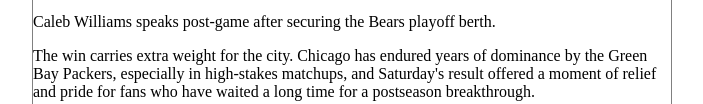
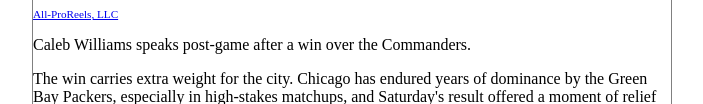
Before and after one commit to milanafshar/Interactive-Journalism, a plain HTML site: page index.html in a window 1280 px wide. Shown: the part 703-807 px from the top of the page, without its empty margins (288-991 px from the left). Drawn offline with Linux system fonts and the light colour scheme.

Commit message:
Feedback

```diff
--- a/index.html
+++ b/index.html
@@ -15,10 +15,15 @@
 <p id="intro"> The Chicago Bears made history on Saturday with a comeback playoff win over the Green Bay Packers. It marked one of the most significant victories in the long-running rivalry. After falling behind early, the Bears slowly battled back, scoring 25 points in the final quarter to seal the game transforming Soldier Field into a parade for the Chicago. </p>
 
 <img src="Caleb_Williams_(54858668366)_(cropped).jpg" width="100%" alt="Caleb Williams speaks post-game  after securing the Bears playoff berth."/>
-<p> Caleb Williams speaks post-game after securing the Bears playoff berth.
+
+<!--picture socurce-->
+ <p style="font-size: 0.7em;"> <a href="https://creativecommons.org/licenses/by-sa/4.0/deed.en"> All-ProReels, LLC</a> </p>
+
+<p> Caleb Williams speaks post-game after a win over the Commanders.
 
 <p> The win carries extra weight for the city. Chicago has endured years of dominance by the Green Bay Packers, especially in high-stakes matchups, and Saturday's result offered a moment of relief and pride for fans who have waited a long time for a postseason breakthrough.</p>
 
+<!--Bullet list on playoff game-->
 <p> The game was filled with excitement:</p>
 <ul>
     <li> Chicago stored 25 points in the fourth quarter. </li>
@@ -27,6 +32,7 @@
 <li> It marks a potential turning point for the team as they advance to the divisional round of the playoffs. </ul>
 
 <p> With the comeback, the Bears earned more than a spot in the next round. They secured a milestone win over their biggest rival and gave the city a reason to believe again. As Chicago moves forward in the playoffs, Saturday's performance will stand as one of the franchise's most meaningful moments in recent years.</p>
+<!--link to name bio-->
 <div id="tagline">
     Milan Afshar is a data journalist.
     </div>
--- a/style.css
+++ b/style.css
@@ -1,3 +1,4 @@
+
 h1 {
     color:navy;
 }
@@ -9,7 +10,7 @@
 #byline {
     font-family: 'Franklin Gotchic Medium','Arial narrow', Arial, sans-serif;
 }
-
+/* text border */
 div {
     border: solid 1px
     grey;
@@ -19,6 +20,6 @@
 @media (orientation: portrait){
     body{
         width: 100%;
-        font-size: 1em;
+        font-size: 2.5em;
     }
 }
```
